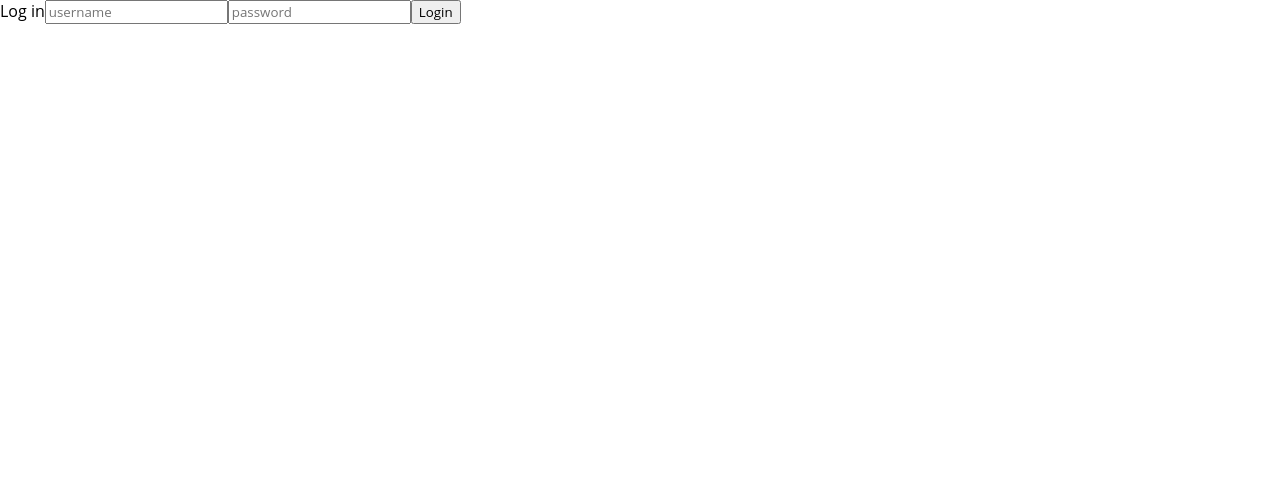
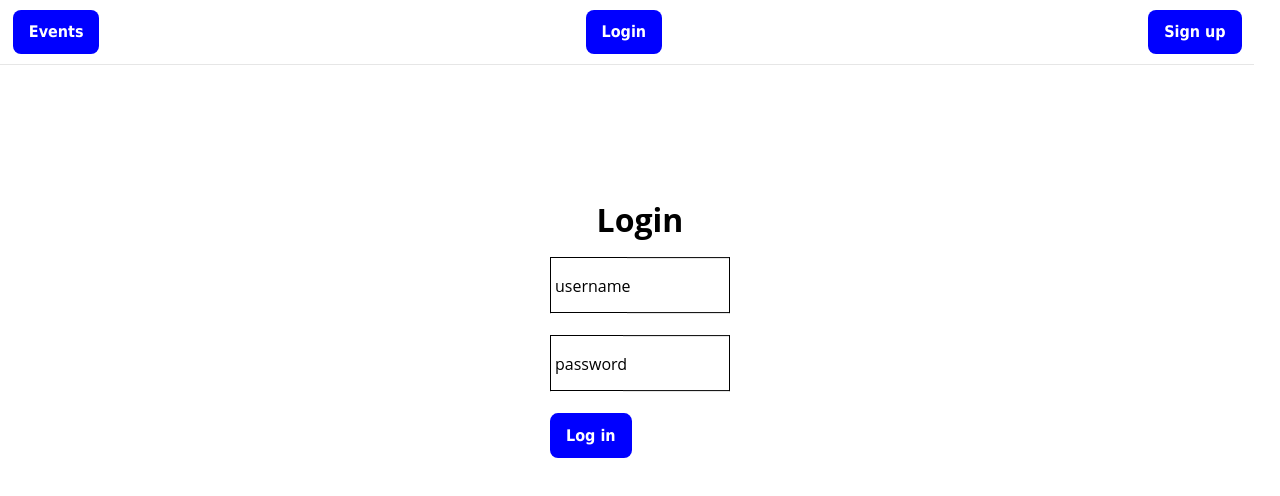
Before and after one commit to Berea3/Itec2025, an Angular app in the folder ItecFront/: page /login in a window 1280 px wide. Shown: the top 496 px of the page. Built offline with nearby package versions, Linux system fonts and the light colour scheme; no server answers.

Commit message:
kawasaki h2r

```diff
--- a/ItecFront/src/app/components/add-event/add-event.component.html
+++ b/ItecFront/src/app/components/add-event/add-event.component.html
@@ -1,3 +1,4 @@
+<app-header></app-header>
 <input [(ngModel)]="this.event.name" name="name" placeholder="name" autocomplete="off">
 <mat-form-field appearance="outline" class="section">
     <mat-label>Event date</mat-label>
--- a/ItecFront/src/app/components/add-event/add-event.component.ts
+++ b/ItecFront/src/app/components/add-event/add-event.component.ts
@@ -12,12 +12,13 @@ import {provideNativeDateAdapter} from '@angular/material/core';
 import {FormsModule} from '@angular/forms';
 import {MatIcon} from '@angular/material/icon';
 import {MatTooltip} from '@angular/material/tooltip';
+import {HeaderComponent} from '../header/header.component';
 
 
 @Component({
   selector: 'app-add-event',
     imports: [
-        MatDatepickerModule, MatInputModule, MatFormFieldModule, FormsModule, MatIcon
+        MatDatepickerModule, MatInputModule, MatFormFieldModule, FormsModule, MatIcon, HeaderComponent
     ],
   templateUrl: './add-event.component.html',
   styleUrl: './add-event.component.css'
--- a/ItecFront/src/app/components/event-view/event-view.component.ts
+++ b/ItecFront/src/app/components/event-view/event-view.component.ts
@@ -21,7 +21,7 @@ import {User} from '../../entities/User';
 })
 export class EventViewComponent {
 
-    event: Event;
+    event: Event=new Event();
     eventUsers: User[]=[];
     eventUsersSignal=signal<User[]>([]);
     message: string;
--- a/ItecFront/src/app/components/home/home.component.ts
+++ b/ItecFront/src/app/components/home/home.component.ts
@@ -58,7 +58,6 @@ export class HomeComponent {
                 }
                 if (this.eventUsers.find(user=>user.id==this.securityService.getUser().id))
                 {
-                    console.log("bruh brah");
                     this.router.navigateByUrl("/event/" + eventId);
                 }
             }
@@ -67,7 +66,6 @@ export class HomeComponent {
 
     sortByPreference()
     {
-        console.log("sa moara");
         let preference=this.securityService.getUser().preference;
         let count: number=0;
         for (let i: number=0;i<this.events.length;i++)
--- a/ItecFront/src/app/components/security/login/login.component.css
+++ b/ItecFront/src/app/components/security/login/login.component.css
@@ -0,0 +1,46 @@
+.cont{
+    height: 100vh;
+    width: 100vw;
+}
+
+.form{
+    position: absolute;
+    top: 40%;
+    left:50%;
+    transform: translate(-50%,-50%);
+    display: flex;
+    flex-direction: column;
+}
+
+.title{
+    margin: 1rem auto;
+}
+
+.btn {
+    font-family: Tahoma, sans-serif;
+    font-size: 1rem;
+    font-weight: 600;
+    display: flex;
+    align-items: center;
+    text-align: center;
+    height: 2.8rem;
+    padding: 0 1rem 0 1rem;
+    /*margin: 0 1rem 0 1rem;*/
+    border-radius: 0.5rem;
+    border: none;
+    transition: all 0.1s ease-in-out;
+    position: relative;
+    background-color: blue;
+    color: white;
+    width: fit-content;
+}
+
+.btn:hover,
+.btn:active {
+    filter: brightness(90%);
+    cursor: pointer;
+}
+
+.btn:active {
+    transform: scale(0.95);
+}
--- a/ItecFront/src/app/components/security/login/login.component.html
+++ b/ItecFront/src/app/components/security/login/login.component.html
@@ -1,8 +1,26 @@
-<div class="page">
+<app-header></app-header>
+<!--<div class="page">-->
+<!--    <div class="form">-->
+<!--        <span id="title">Log in</span>-->
+<!--        <input [(ngModel)]="email" name="username" placeholder="username" autocomplete="off">-->
+<!--        <input [(ngModel)]="password" name="password" placeholder="password" type="password">-->
+<!--        <button (click)="onSubmit()">Login</button>-->
+<!--    </div>-->
+<!--</div>-->
+
+
+<div class="cont">
     <div class="form">
-        <span id="title">Log in</span>
-        <input [(ngModel)]="email" name="username" placeholder="username" autocomplete="off">
-        <input [(ngModel)]="password" name="password" placeholder="password" type="password">
-        <button (click)="onSubmit()">Login</button>
+        <h1 class="title">Login</h1>
+        <mat-form-field appearance="outline" class="projectInfo">
+            <mat-label>username</mat-label>
+            <input matInput [(ngModel)]="email" name="email" autocomplete="off">
+        </mat-form-field>
+        <mat-form-field appearance="outline" class="projectInfo">
+            <mat-label>password</mat-label>
+            <input matInput [(ngModel)]="password" name="password" type="password">
+        </mat-form-field>
+        <!--    <button (click)="onSubmit()">Log in</button>-->
+        <button class="btn" (click)="onSubmit()">Log in</button>
     </div>
 </div>
```
Also changed, not shown: ItecFront/src/app/components/security/login/login.component.ts (+7 -1 lines).
